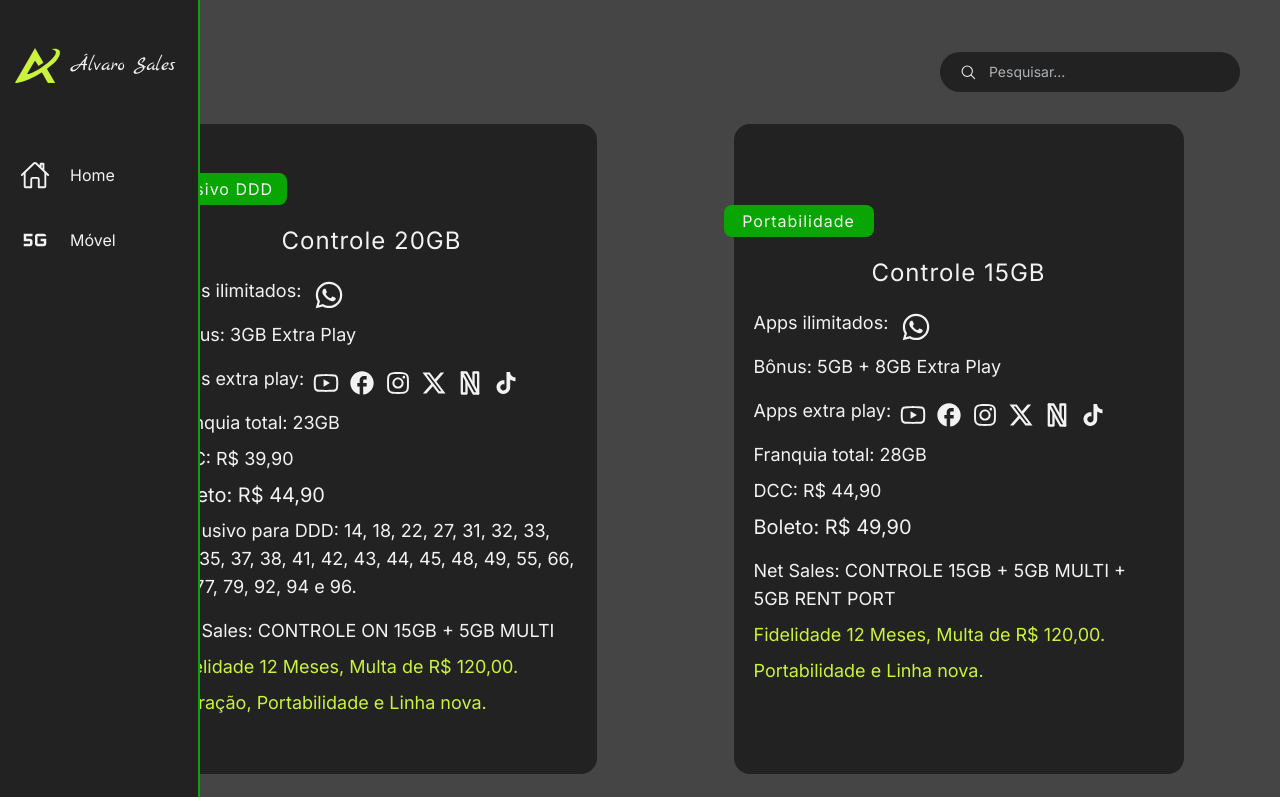
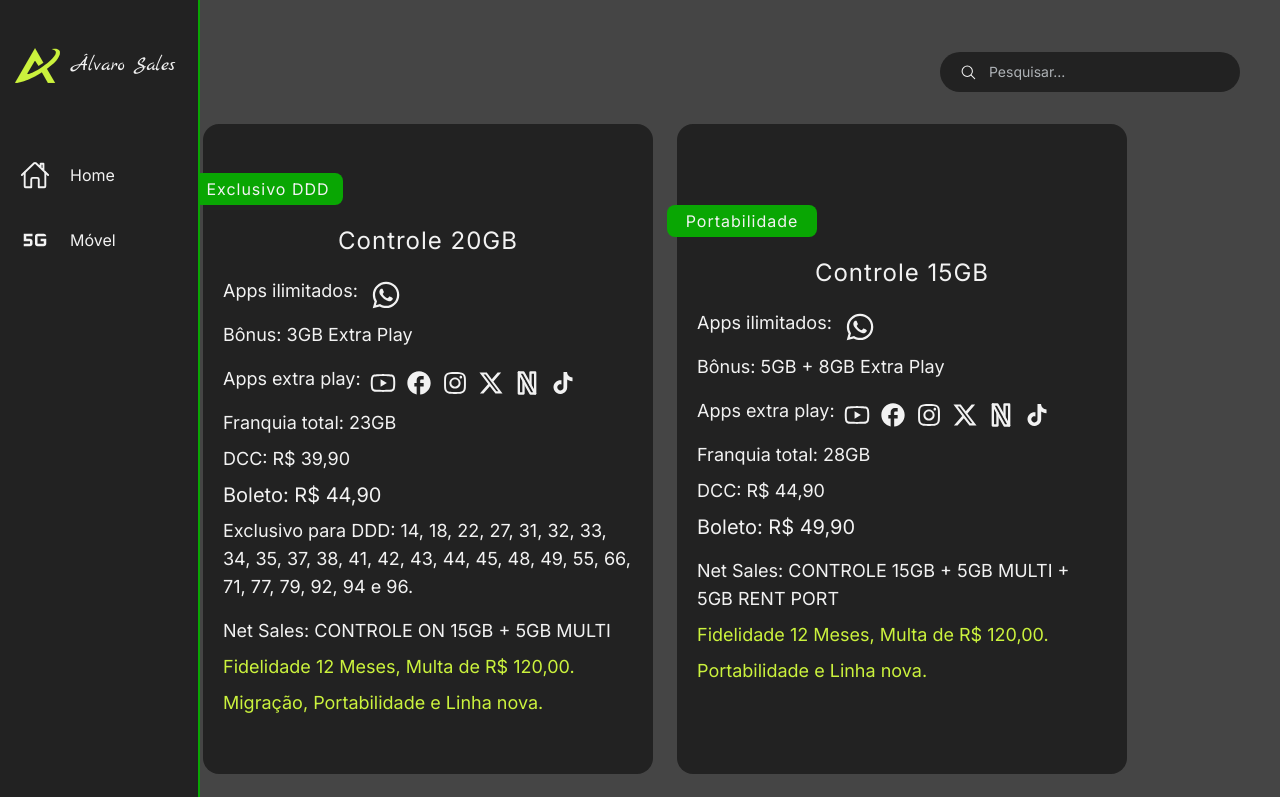
Before and after one commit to Alvaro-Sales/plataforma-sales, a Next.js app: page /movel in a window 1280 px wide. Shown: the top 797 px of the page. Built offline with nearby package versions, Linux system fonts and the light colour scheme.

Commit message:
Add files via upload

```diff
--- a/package.json
+++ b/package.json
@@ -9,7 +9,8 @@
     "lint": "next lint"
   },
   "dependencies": {
-    "next": "14.2.5",
+    "@vercel/analytics": "^1.3.1",
+    "next": "^14.2.14",
     "react": "^18",
     "react-dom": "^18",
     "react-icons": "^5.2.1"
--- a/src/app/(pages)/movel/page.js
+++ b/src/app/(pages)/movel/page.js
@@ -66,7 +66,7 @@ const MobilePage = () => {
                         <SearchForm />
                     </div>
 
-                    <section className="w-full h-auto flex justify-around flex-wrap items-center mb-8 gap-6">
+                    <section className="w-full h-auto flex justify-center flex-wrap items-center mb-8 gap-6">
 
                         <div id="noResults" className="hidden">
                             <p className="text-[var(--text)] bg-[var(--green)] py-2 px-5 rounded-full">
--- a/src/app/layout.js
+++ b/src/app/layout.js
@@ -1,6 +1,7 @@
 import "./globals.css";
 import { Inter } from "next/font/google"
 import Footer from "../components/footer/footer.jsx"
+import { Analytics } from '@vercel/analytics/react'
 import Sidebar from "../components/sidebar/sidebarComponent.jsx"
 
 const inter = Inter({ subsets: ["latin"] });
@@ -15,13 +16,19 @@ export default function RootLayout({ children }) {
   return (
     <html lang="pt-br">
       <body className={inter.className}>
+        {/* Usando o menu lateral */}
         <aside className="fixed m-0 z-50">
           <Sidebar />
         </aside>
 
+        {/* Usando o conteúdo do site */}
         {children}
 
+        {/* Usando o footer component */}
         <Footer />
+
+        {/* Usando o Analytics do Vercel */}
+        <Analytics />
       </body>
     </html>
   );
```
Also changed, not shown: 1 other file (tests, documents, lock files or other folders).
